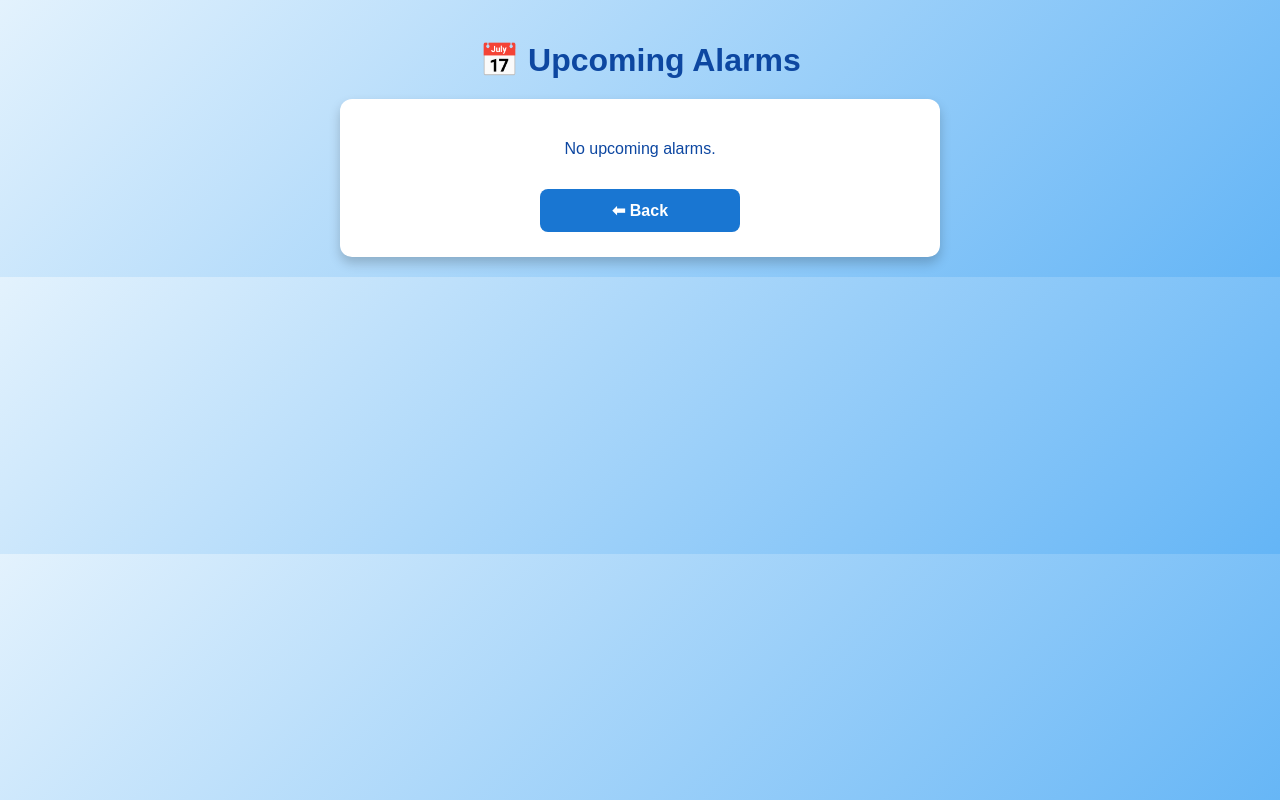
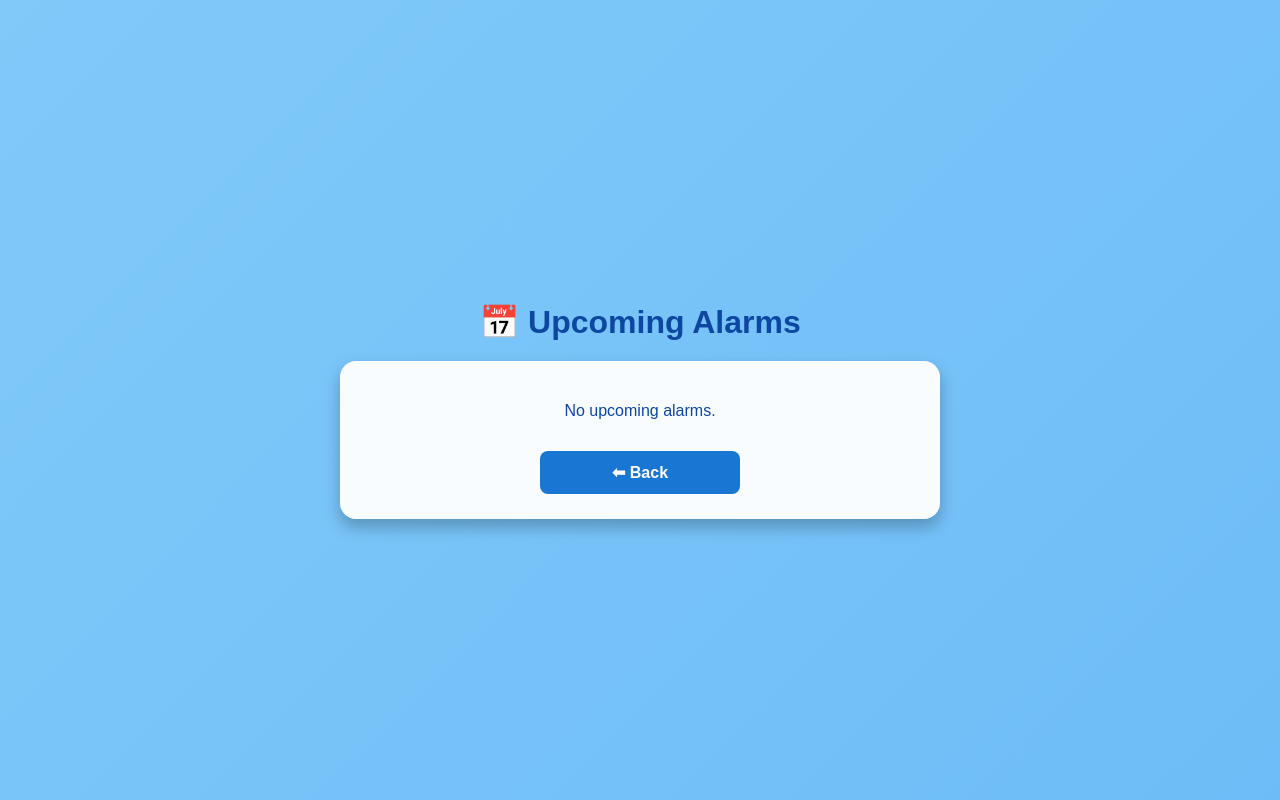
Before and after one commit to sarveshv9/Pill-Dispenser-Alert, a Flask app: page /upcoming in a window 1280 px wide. Run offline with Flask 3, Linux system fonts and the light colour scheme.

```diff
--- a/templates/dashboard.html
+++ b/templates/dashboard.html
@@ -53,7 +53,7 @@
       box-shadow: 0 4px 10px rgba(33, 150, 243, 0.2);
       cursor: pointer;
       transition: transform 0.2s ease, box-shadow 0.3s ease;
-      width: 160px;
+      width: 190px;
       padding: 20px;
       border-radius: 15px;
     }
--- a/templates/login.html
+++ b/templates/login.html
@@ -15,10 +15,10 @@
 
     body {
       display: flex;
+      background: url("{{ url_for('static', filename='images/bg.png') }}");
       justify-content: center;
       align-items: center;
       min-height: 100vh;
-      background: url('meds2.jpeg') no-repeat center center fixed;
       background-size: cover;
       position: relative;
       color: rgb(0, 0, 0);
--- a/templates/upcoming.html
+++ b/templates/upcoming.html
@@ -1,8 +1,8 @@
 <!DOCTYPE html>
 <html lang="en">
 <head>
-    <meta charset="UTF-8">
-    <meta name="viewport" content="width=device-width, initial-scale=1.0">
+  <meta charset="UTF-8" />
+  <meta name="viewport" content="width=device-width, initial-scale=1.0"/>
   <title>📅 Upcoming Alarms</title>
   <style>
     * {
@@ -12,25 +12,38 @@
     body {
       font-family: 'Poppins', sans-serif;
       text-align: center;
-            background: linear-gradient(135deg, #E3F2FD, #64B5F6);
+      margin: 0;
+      padding: 20px;
+      background: linear-gradient(135deg, #E3F2FD, #87cefa, #64b5f6);
+      background-size: 400% 400%;
+      animation: gradientShift 15s ease infinite;
       color: #0D47A1;
-            padding: 20px;
-            margin: 0;
+      min-height: 100vh;
+      display: flex;
+      flex-direction: column;
+      justify-content: center;
+      align-items: center;
+    }
+
+    @keyframes gradientShift {
+      0% { background-position: 0% 50%; }
+      50% { background-position: 100% 50%; }
+      100% { background-position: 0% 50%; }
     }
 
     h1 {
       font-size: 2rem;
       margin-bottom: 20px;
+      color: #0D47A1;
     }
 
     .container {
-            background: #ffffff;
+      background: rgba(255, 255, 255, 0.95);
       padding: 25px;
-            border-radius: 12px;
+      border-radius: 16px;
       max-width: 600px;
-            margin: auto;
-            box-shadow: 0 6px 12px rgba(0, 0, 0, 0.2);
       width: 100%;
+      box-shadow: 0 8px 16px rgba(0, 0, 0, 0.25);
     }
 
     .alarm-item {
@@ -65,6 +78,7 @@
       font-size: 16px;
       width: 100%;
       max-width: 200px;
+      transition: background 0.3s ease;
     }
 
     button:hover {
@@ -95,7 +109,6 @@
       }
     }
   </style>
-
 </head>
 <body>
 
```
Also changed, not shown: templates/categories.html (+25 -4 lines), templates/completed.html (+21 -7 lines), instance/alarms.db, static/images/bg.png (added). Lines whose indentation alone changed are shown as unchanged.
